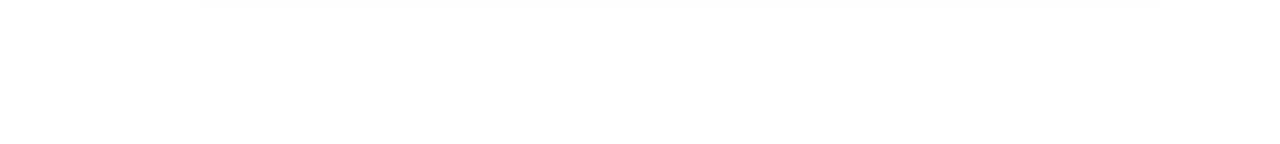
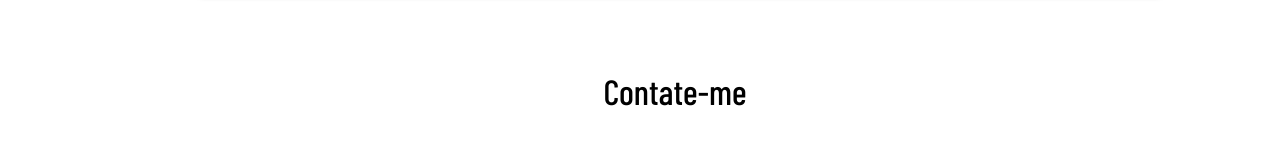
Before and after one commit to rena02to/portfolio, a Next.js app: page / in a window 1280 px wide. Shown: the part 2889-3033 px from the top of the page. Before the commit the page ends 2905 px from the top, so only its background shows below. Built offline with nearby package versions, Linux system fonts and the light colour scheme; a web font is replaced by a local one.

Commit message:
adicionando a estrutura da seção 'contate-me'

```diff
--- /dev/null
+++ b/src/components/contact.tsx
@@ -0,0 +1,9 @@
+import style from '@/styles/contact.module.scss';
+
+export default function Contact(){
+    return(
+        <section className={style.contact} id='contact'>
+            <h2>Contate-me</h2>
+        </section>
+    );
+}
--- a/src/pages/index.tsx
+++ b/src/pages/index.tsx
@@ -3,6 +3,7 @@ import Cookies from '@/components/cookies';
 import Start from "@/components/start";
 import Summary from "@/components/summary";
 import Projects from "@/components/projects";
+import Contact from "@/components/contact";
 
 export default function Home() {
   return (
@@ -13,6 +14,7 @@ export default function Home() {
         <Start/>
         <Summary/>
         <Projects/>
+        <Contact/>
       </main>
     </>
   );
--- /dev/null
+++ b/src/styles/contact.module.scss
@@ -0,0 +1,16 @@
+@import './main.scss';
+
+.contact{
+    padding: 25px 0 25px 70px;
+    @include align-flex(column);
+    @media (max-width: 700px){
+        padding-left: 0;
+    }
+    h2{
+        font-size: 35px;
+        font-weight: 500;
+        @media (max-width: 600px){
+            font-size: 30px;
+        }
+    }
+}
```
